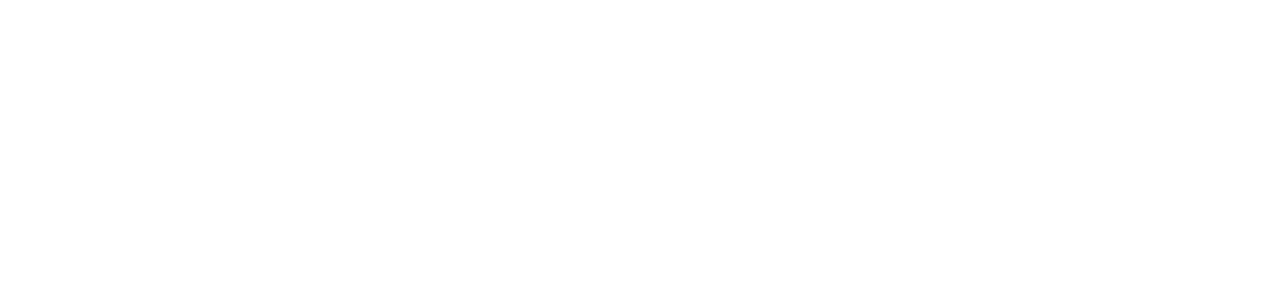
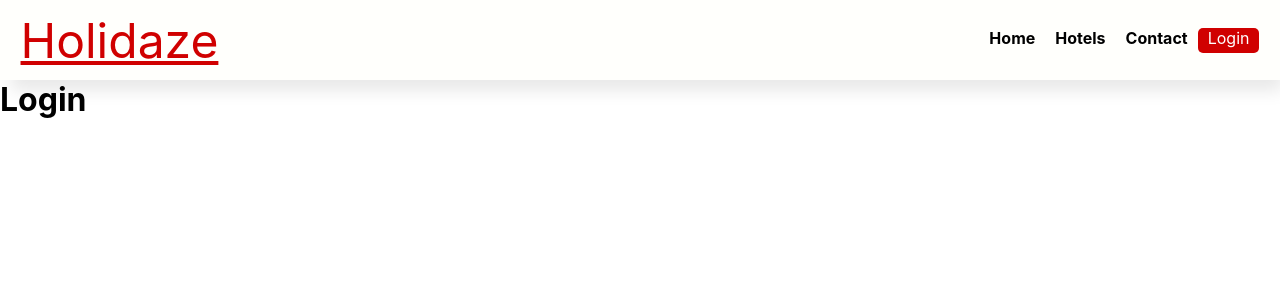
Before and after one commit to Noroff-FEU-Assignments/project-exam-2-btfredr, a React (Create React App) app: page /login in a window 1280 px wide. Shown: the top 300 px of the page. Built offline with nearby package versions, Linux system fonts and the light colour scheme.

Commit message:
styled login button

```diff
--- a/src/App.js
+++ b/src/App.js
@@ -2,6 +2,7 @@ import { BrowserRouter as Router, Route, Switch } from "react-router-dom";
 import Home from "./pages/Home";
 import Hotels from "./pages/Hotels";
 import Contact from "./pages/Contact";
+import Login from "./pages/Login";
 
 function App() {
   return (
@@ -11,6 +12,7 @@ function App() {
           <Route path="/" exact component={Home} />
           <Route path="/hotels" component={Hotels} />
           <Route path="/contact" component={Contact} />
+          <Route path="/login" component={Login} />
         </Switch>
       </Router>
     </div>
--- a/src/components/Navbar.js
+++ b/src/components/Navbar.js
@@ -4,7 +4,9 @@ import { Link } from "react-router-dom";
 const Navbar = () => {
   return (
     <nav className="nav">
-      <div className="nav__logo">Holidaze</div>
+      <Link to="/" className="nav__logo">
+        Holidaze
+      </Link>
 
       <ul className="nav__links">
         <Link to="/" className="nav__link">
@@ -16,6 +18,9 @@ const Navbar = () => {
         <Link to="/contact" className="nav__link">
           Contact
         </Link>
+        <Link to="/login" className="nav__login">
+          Login
+        </Link>
       </ul>
     </nav>
   );
--- /dev/null
+++ b/src/pages/Login.js
@@ -0,0 +1,12 @@
+import Navbar from "../components/Navbar";
+
+const Login = () => {
+  return (
+    <div>
+      <Navbar />
+      <h1>Login</h1>
+    </div>
+  );
+};
+
+export default Login;
--- a/src/scss/partials/_navbar.scss
+++ b/src/scss/partials/_navbar.scss
@@ -4,6 +4,8 @@
   align-items: center;
   height: 80px;
   background-color: #fffffc;
+  box-shadow: 7px 15px 16px -4px rgba(0, 0, 0, 0.09);
+  z-index: 100;
 
   &__logo {
     color: #d00000;
@@ -12,8 +14,26 @@
 
   &__links {
     display: flex;
+    justify-content: flex-end;
+    width: 75%;
   }
 
   &__link {
+    padding: 0 10px;
+    text-decoration: none;
+    color: black;
+    font-size: 1em;
+    cursor: pointer;
+    font-weight: bold;
+  }
+
+  &__login {
+    padding: 0px 10px 5px;
+    text-decoration: none;
+    color: white;
+    background-color: #d00000;
+    border-radius: 5px;
+    font-size: 1em;
+    cursor: pointer;
   }
 }
```
Also changed, not shown: src/App.css (added).
